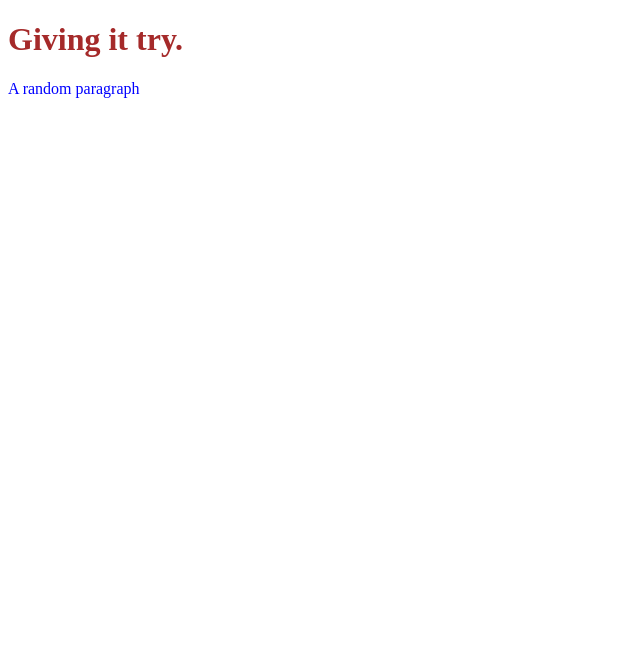
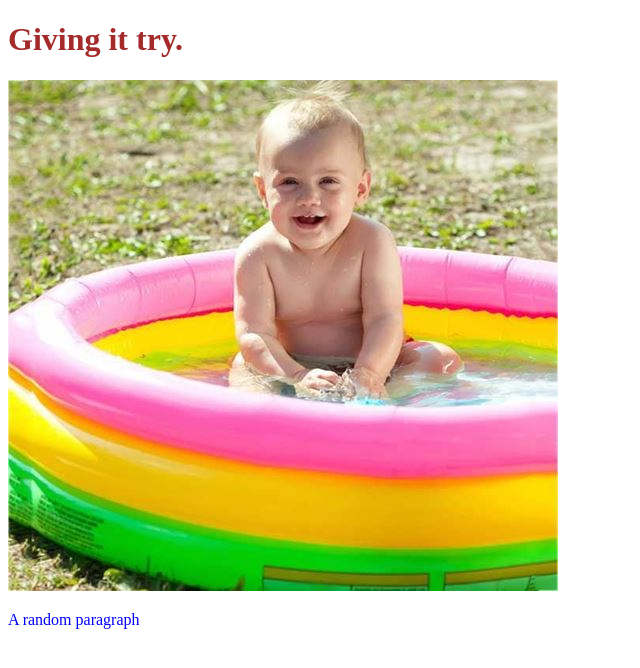
Before and after one commit to AlAminShuvo7/trial-repo, a plain HTML site: page index.html in a window 1280 px wide. Shown: the whole page, without its empty margins (0-640 px from the left). Drawn offline with Linux system fonts and the light colour scheme.

Commit message:
images branch

```diff
--- a/index.html
+++ b/index.html
@@ -9,7 +9,7 @@
 </head>
 <body>
     <h1>Giving it try.</h1>
-
+    <img src="images/baby.jpeg" alt="a little baby">
     <p>A random paragraph</p>
 </body>
 </html>
```
Also changed, not shown: images/baby.jpeg (added).
